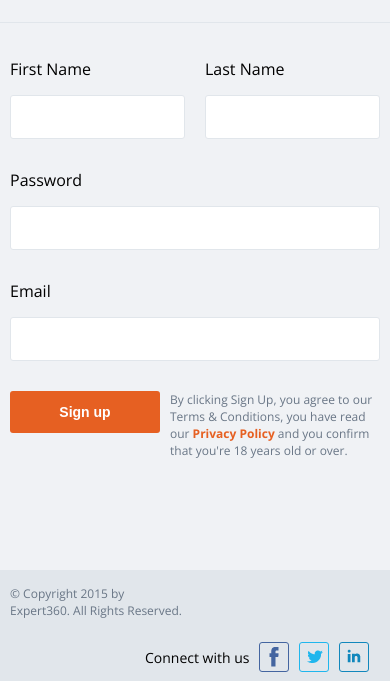
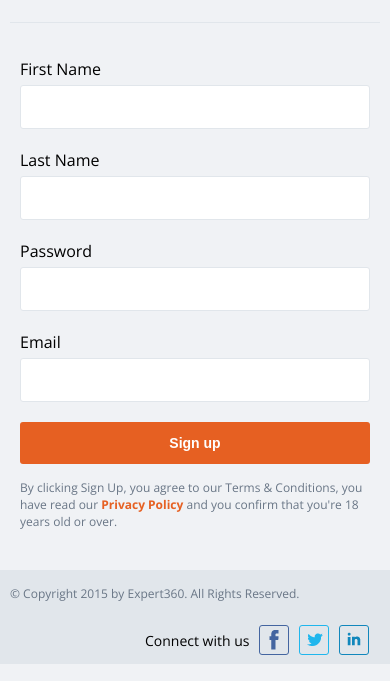
Before and after one commit to echee/form-example, a website: page src/html/index.html in a window 390 px wide. Shown: the part 307-988 px from the top of the page. Drawn offline with nearby package versions, Linux system fonts and the light colour scheme; files that its build step writes are made by us from their sources; files whose address does not match are found by name.

Commit message:
responsive form styles

```diff
--- a/src/css/_forms.scss
+++ b/src/css/_forms.scss
@@ -80,3 +80,22 @@ label {
 .disclaimer {
   margin: 0px;
 }
+
+@media (max-width: 768px) {
+  .content {
+    padding: 0 10px;
+  }
+
+  label {
+    margin-bottom: 5px;
+  }
+  .half {
+    width: 100%;
+  }
+  .half, .full, .input-full {
+    margin-bottom: 10px;
+  }
+  .submit-btn {
+    width: 100%;
+  }
+}
```
